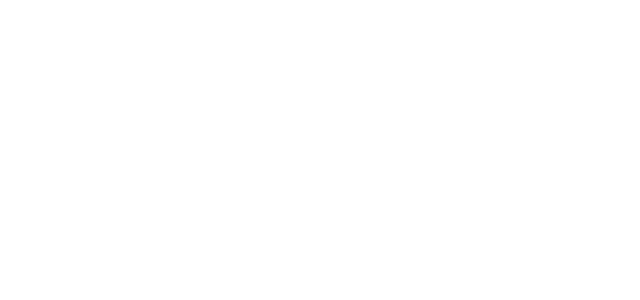
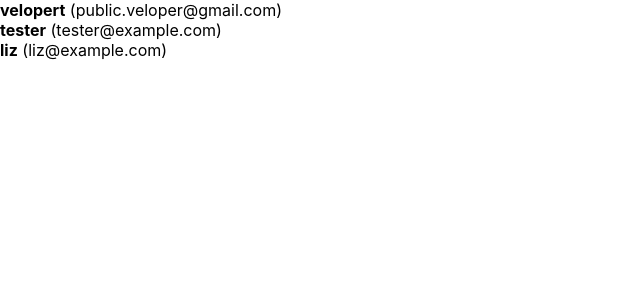
Before and after one commit to seedevk8s/begin-react-new, a React (Create React App) app: page / in a window 1280 px wide. Shown: the top 300 px of the page, without its empty margins (0-640 px from the left). Built offline with nearby package versions, Linux system fonts and the light colour scheme.

Commit message:
방금전의 경우는 정적인 갯수의 배열을 표시한것임<--이제 동적갯수의 배열의 경우를 표시할것임--map()을 사용하면 됨. <--User라는 컴포넌트를 활용하여 props를 출력함.

```diff
--- a/src/UserList.js
+++ b/src/UserList.js
@@ -30,7 +30,11 @@ function UserList() {
 
     return (
         <div>
-
+            {
+                users.map(
+                    user => (<User user={user}/>)
+                )
+            }
         </div>
     );
 }
```
